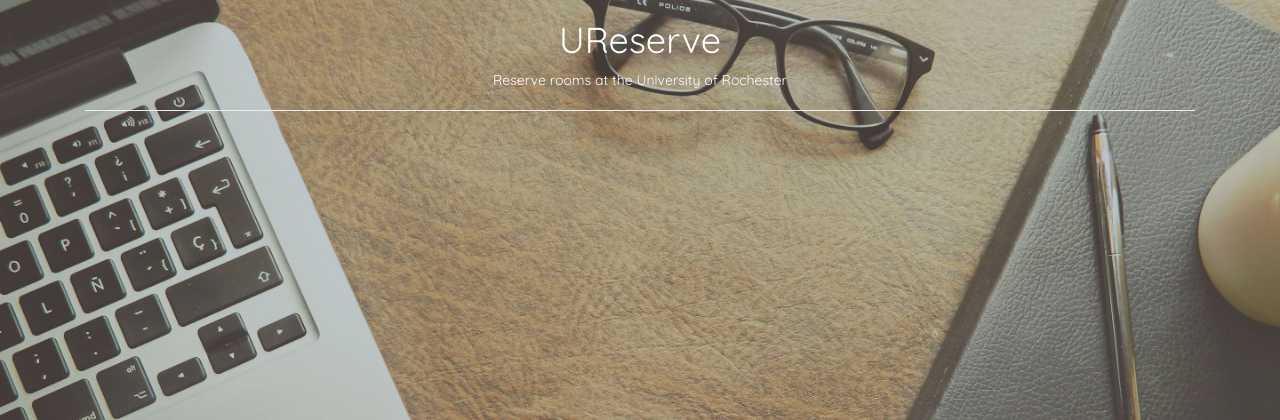
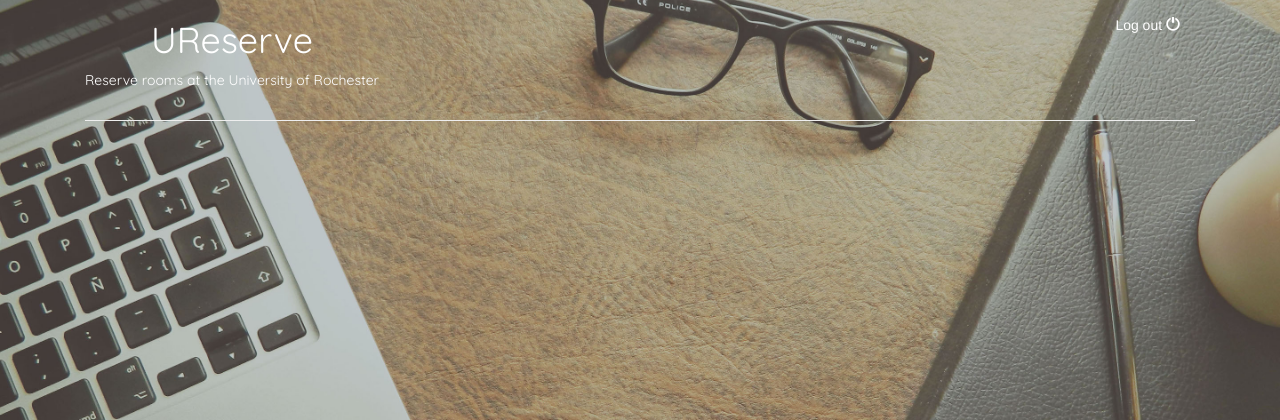
Before and after one commit to UReserve/ureserve, a PHP site: page /login_user.php in a window 1280 px wide. Shown: the top 420 px of the page. Run offline with PHP 8.4, Linux system fonts and the light colour scheme.

Commit message:
Added nav bar and log out

```diff
--- a/css/styles.css
+++ b/css/styles.css
@@ -1,3 +1,6 @@
+/**********/
+/* BASICS */
+/**********/
 
 body {
 	background-color: none;
@@ -24,6 +27,9 @@
 	color: #fff;
 }
 
+/**************/
+/* NAV HEADER */
+/**************/
 
 #login-logo a {
 	text-decoration: none;
@@ -34,3 +40,12 @@
 #login-logo a:hover {
 	color: #f8f8f8;
 }
+
+.nav>li>a {
+	color: #fff;
+}
+
+.nav>li>a:hover {
+	background: none;
+	text-decoration: none;
+}
--- a/login_user.php
+++ b/login_user.php
@@ -26,8 +26,23 @@
 
 	<div class="container">
 		<div class="col-lg-12">
-			<h1 id="login-logo" class="text-center"><a href="index.html">UReserve</a></h1>
-			<p class="text-center white">Reserve rooms at the University of Rochester</p>
+
+			<div class="navbar-header">
+          		<button type="button" class="navbar-toggle collapsed" data-toggle="collapse" data-target="#navbar" aria-expanded="false" aria-controls="navbar">
+            		<span class="sr-only">Toggle navigation</span>
+            		<span class="icon-bar"></span>
+            		<span class="icon-bar"></span>
+            		<span class="icon-bar"></span>
+          		</button>
+          		<h1 id="login-logo" class="text-center"><a href="index.html">UReserve</a></h1>
+          		<p class="text-center white">Reserve rooms at the University of Rochester</p>
+        	</div>
+	        <div id="navbar" class="navbar-collapse collapse">
+	         	<ul class="nav navbar-nav navbar-right">
+		            <li><a href="#">Log out <span class="glyphicon glyphicon-off"></span></a></li>
+	          	</ul>
+	        </div><!--/.navbar-collapse -->
+
 			<hr class="intro-divider">
 
 			<?php
```
